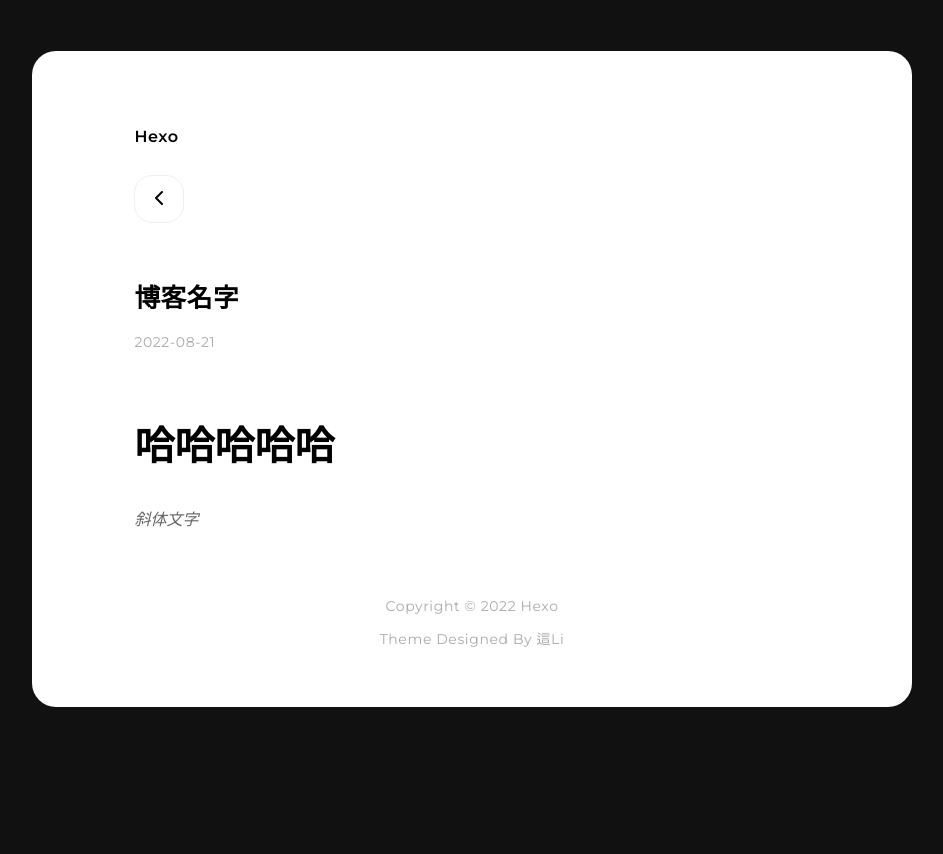
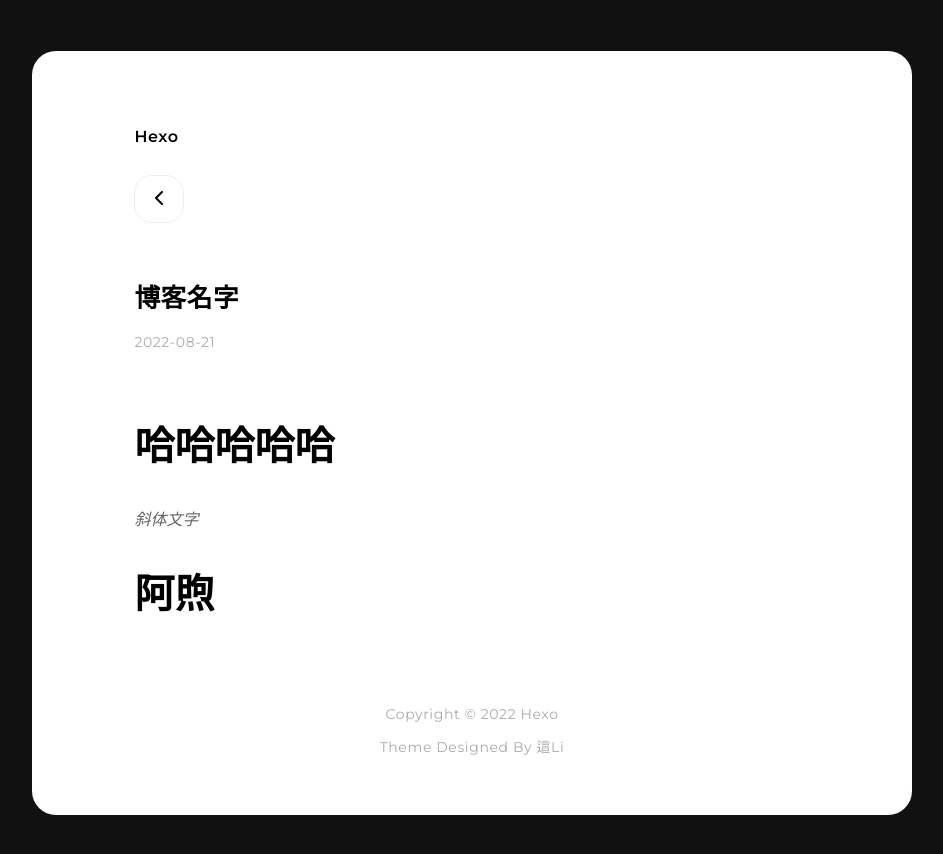
Before and after one commit to Semonlkf/Semonlkf.github.io, a plain HTML site: page 2022/08/21/博客名字/index.html in a window 1280 px wide. Shown: the whole page, without its empty margins (168-1111 px from the left). Before the commit the page ends 800 px from the top, so only its background shows below. Drawn offline with Linux system fonts and the light colour scheme.

Commit message:
Site updated: 2022-08-21 18:29:53

```diff
--- a/2022/08/21/博客名字/index.html
+++ b/2022/08/21/博客名字/index.html
@@ -44,7 +44,7 @@
 
     <div class="post-md">
         <h1 id="哈哈哈哈哈"><a href="#哈哈哈哈哈" class="headerlink" title="哈哈哈哈哈"></a>哈哈哈哈哈</h1><p><em>斜体文字</em></p>
-
+<h1 id="阿煦"><a href="#阿煦" class="headerlink" title="阿煦"></a>阿煦</h1>
     </div>
 
 </div>
```
Also changed, not shown: index.html (+1 -1 lines).
